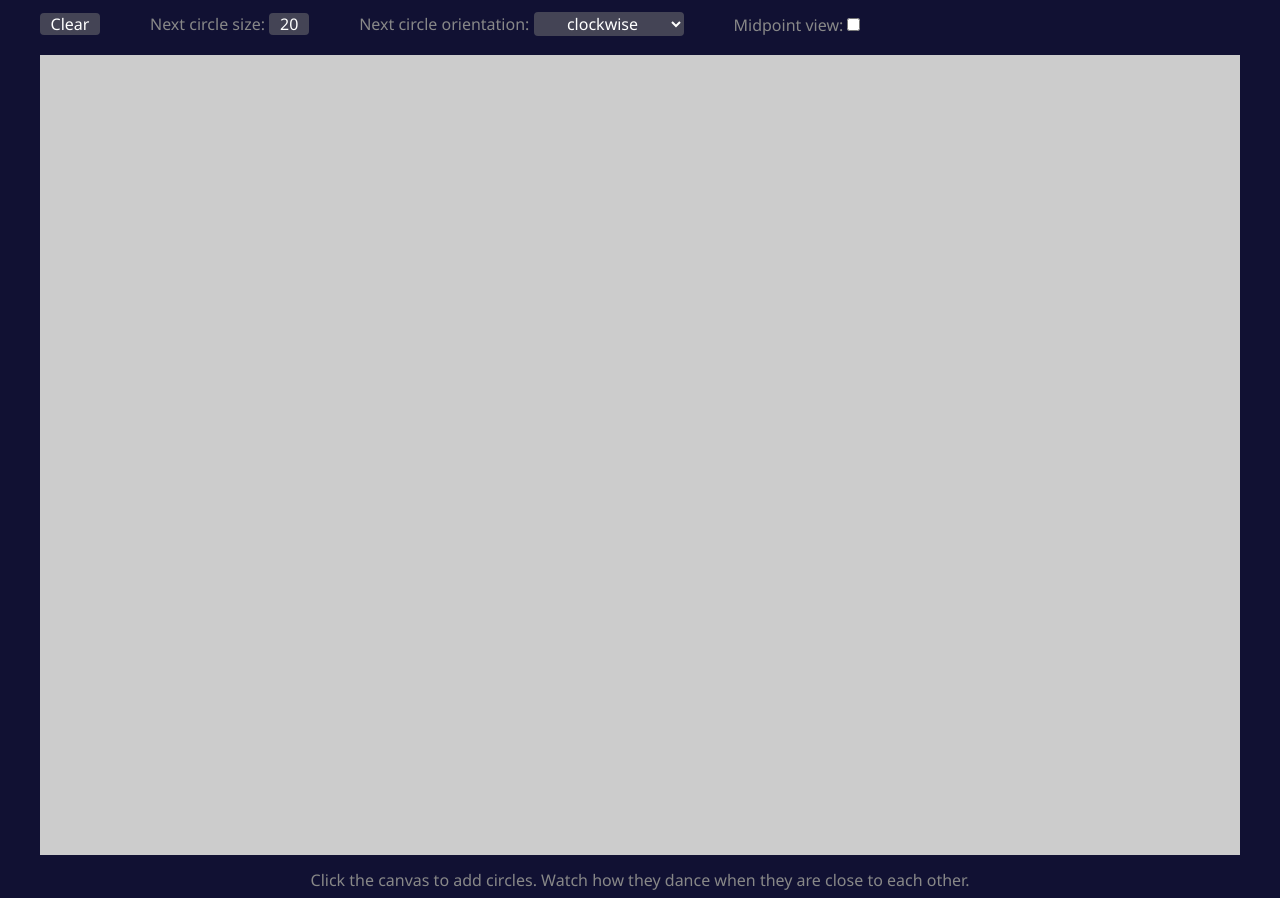
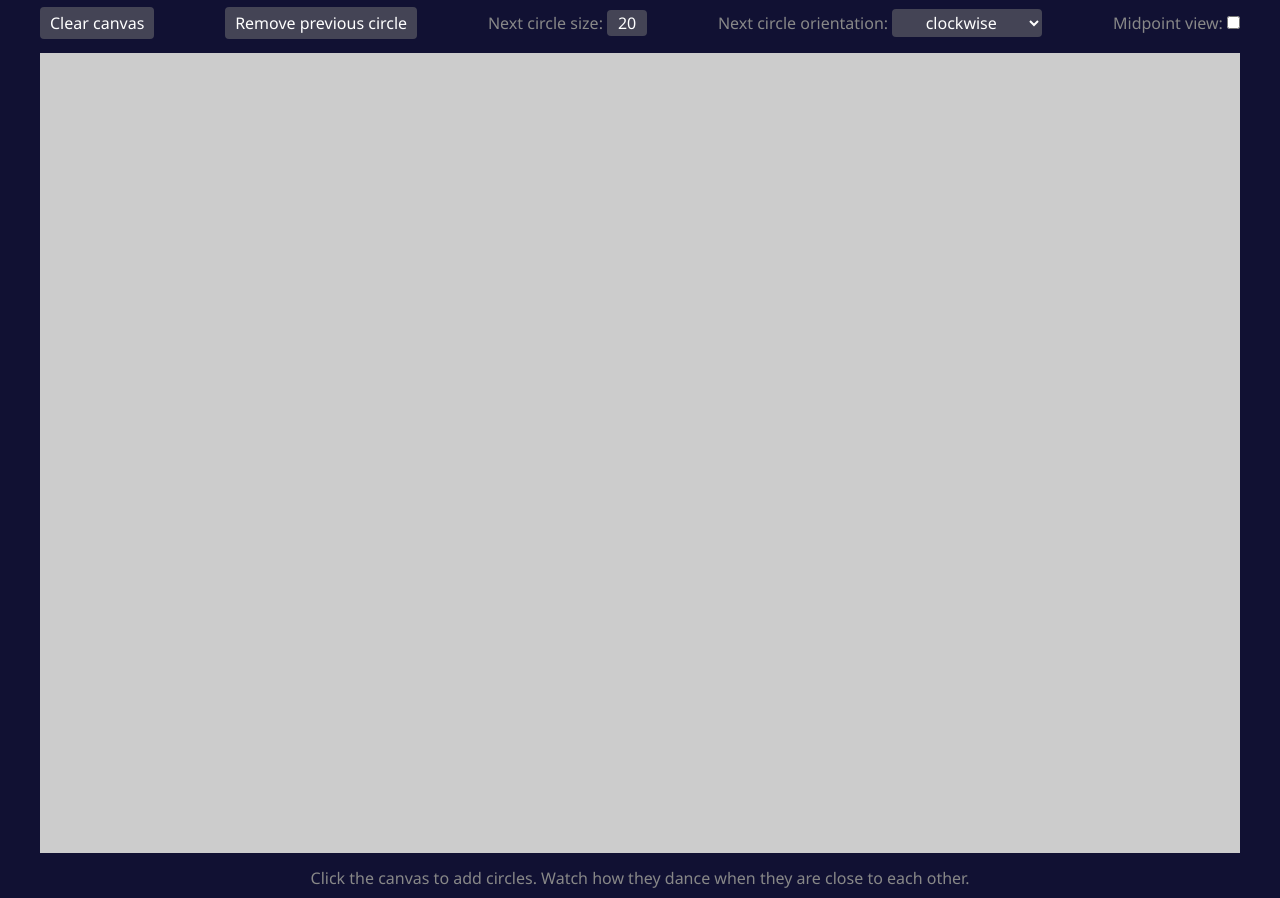
Before and after one commit to ScriptRaccoon/dancing-circles, a website built with Parcel: page index.html in a window 1280 px wide. Built offline with nearby package versions, Linux system fonts and the light colour scheme.

Commit message:
remove prev circle

```diff
--- a/css/style.css
+++ b/css/style.css
@@ -46,34 +46,39 @@ button {
     font-family: inherit;
     font-size: inherit;
     border: none;
-    outline: none;
     background: #445;
     color: white;
-    margin: 5px 0px;
     border-radius: 4px;
     text-align: center;
 }
 
-input[type="text"] {
+input:hover,
+select:hover,
+button:hover {
+    cursor: pointer;
+    background-color: #585;
+}
+
+#sizeInput {
     width: 40px;
 }
 
-select {
+#orientationInput {
     width: 150px;
 }
 
 button {
-    margin-left: 0px;
-    width: 60px;
-    cursor: pointer;
+    padding: 5px 10px;
+}
+
+input,
+select {
+    padding: 2px 0px;
 }
 
 #controls {
     display: flex;
     width: 1200px;
     align-items: center;
+    justify-content: space-between;
 }
-
-#controls > * {
-    margin-right: 50px;
-}
--- a/index.html
+++ b/index.html
@@ -9,12 +9,13 @@
     <body>
         <main>
             <div id="controls">
-                <button>Clear</button>
-                <div>Next circle size: <input type="text" /></div>
+                <button id="clearBtn">Clear canvas</button>
+                <button id="removeBtn">Remove previous circle</button>
+                <div>Next circle size: <input type="text" id="sizeInput" /></div>
 
                 <div>
                     Next circle orientation:
-                    <select
+                    <select id="orientationInput"
                         ><option>clockwise</option>
                         <option>anti-clockwise</option></select
                     >
--- a/js/players.js
+++ b/js/players.js
@@ -1,15 +1,20 @@
 import { randomColor, bound, add, sub, scale, rotate, distance } from "./math.js";
 import { canvas1, mousePos, drawPlayer, canvDim, clearAll } from "./draw.js";
 
-const clearBtn = document.querySelector("button");
-const sizeInput = document.querySelector("input");
-const orientationOnput = document.querySelector("select");
+const clearBtn = document.getElementById("clearBtn");
+const removeBtn = document.getElementById("removeBtn");
+const sizeInput = document.getElementById("sizeInput");
+const orientationOnput = document.getElementById("orientationInput");
 
 let players = [];
 
 clearBtn.addEventListener("click", () => {
     players = [];
     clearAll();
+});
+
+removeBtn.addEventListener("click", () => {
+    players.pop();
 });
 
 canvas1.addEventListener("click", (e) => {
```
